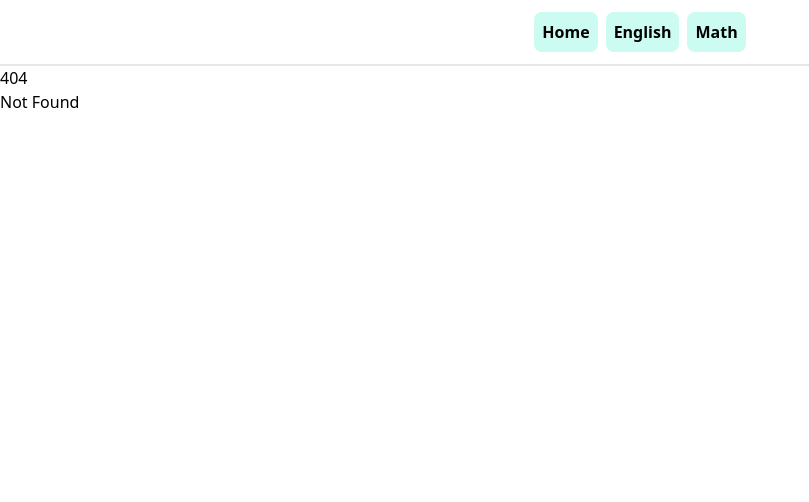
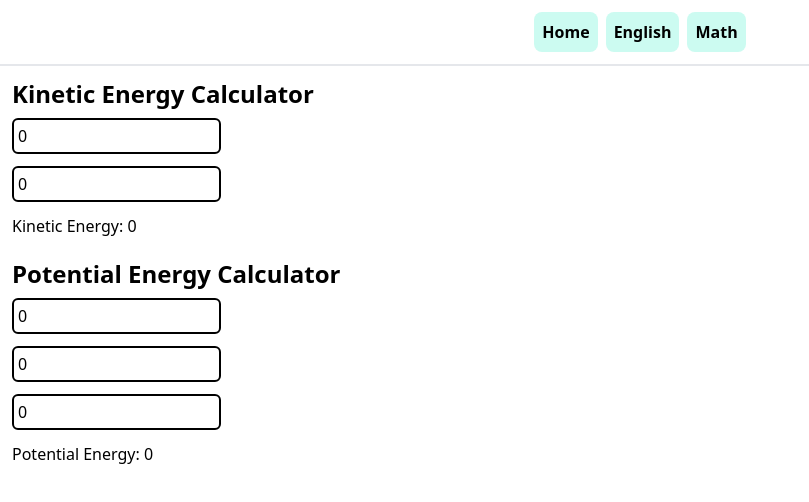
Before and after one commit to iguesspaul/iguesspaul.github.io, a SvelteKit app: page /science in a window 1280 px wide. Before the commit this address had no page. Shown: the top 502 px of the page, without its empty margins (0-809 px from the left). Built offline with nearby package versions, Linux system fonts and the light colour scheme.

Commit message:
science page

```diff
--- /dev/null
+++ b/src/routes/science/+page.svelte
@@ -0,0 +1,58 @@
+<script lang="ts">
+	//kinetic energy
+	let kmass: number = 0;
+	let velocity: number = 0;
+	let kineticEnergy: number = 0;
+
+	$: {
+		//every time kmass and velocity changes this runs
+		kineticEnergy = kmass * 0.5 * Math.pow(velocity, 2);
+	}
+	//potential energy
+	let height: number = 0;
+	let mass: number = 0;
+	let gravity: number = 0;
+	let potentialEnergy: number = 0;
+	$: {
+		//every time height, mass, or gravity changes, it updates
+		potentialEnergy = height * mass * gravity;
+	}
+</script>
+
+<div class="p-3 flex flex-col items-start">
+	<h1 class="text-2xl font-bold mb-2">Kinetic Energy Calculator</h1>
+	<input
+		class="w-1/6 p-1 mb-3 border-2 border-black rounded-md"
+		type="text"
+		placeholder="Mass"
+		bind:value={kmass}
+	/>
+	<input
+		class="w-1/6 p-1 mb-3 border-2 border-black rounded-md"
+		type="text"
+		placeholder="Velocity"
+		bind:value={velocity}
+	/>
+	<p class="mb-5">Kinetic Energy: {kineticEnergy}</p>
+
+	<h1 class="text-2xl font-bold mb-2">Potential Energy Calculator</h1>
+	<input
+		class="w-1/6 p-1 mb-3 border-2 border-black rounded-md"
+		type="text"
+		placeholder="Height"
+		bind:value={height}
+	/>
+	<input
+		class="w-1/6 p-1 mb-3 border-2 border-black rounded-md"
+		type="text"
+		placeholder="Mass"
+		bind:value={mass}
+	/>
+	<input
+		class="w-1/6 p-1 mb-3 border-2 border-black rounded-md"
+		type="text"
+		placeholder="Gravity"
+		bind:value={gravity}
+	/>
+	<p>Potential Energy: {potentialEnergy}</p>
+</div>
```
